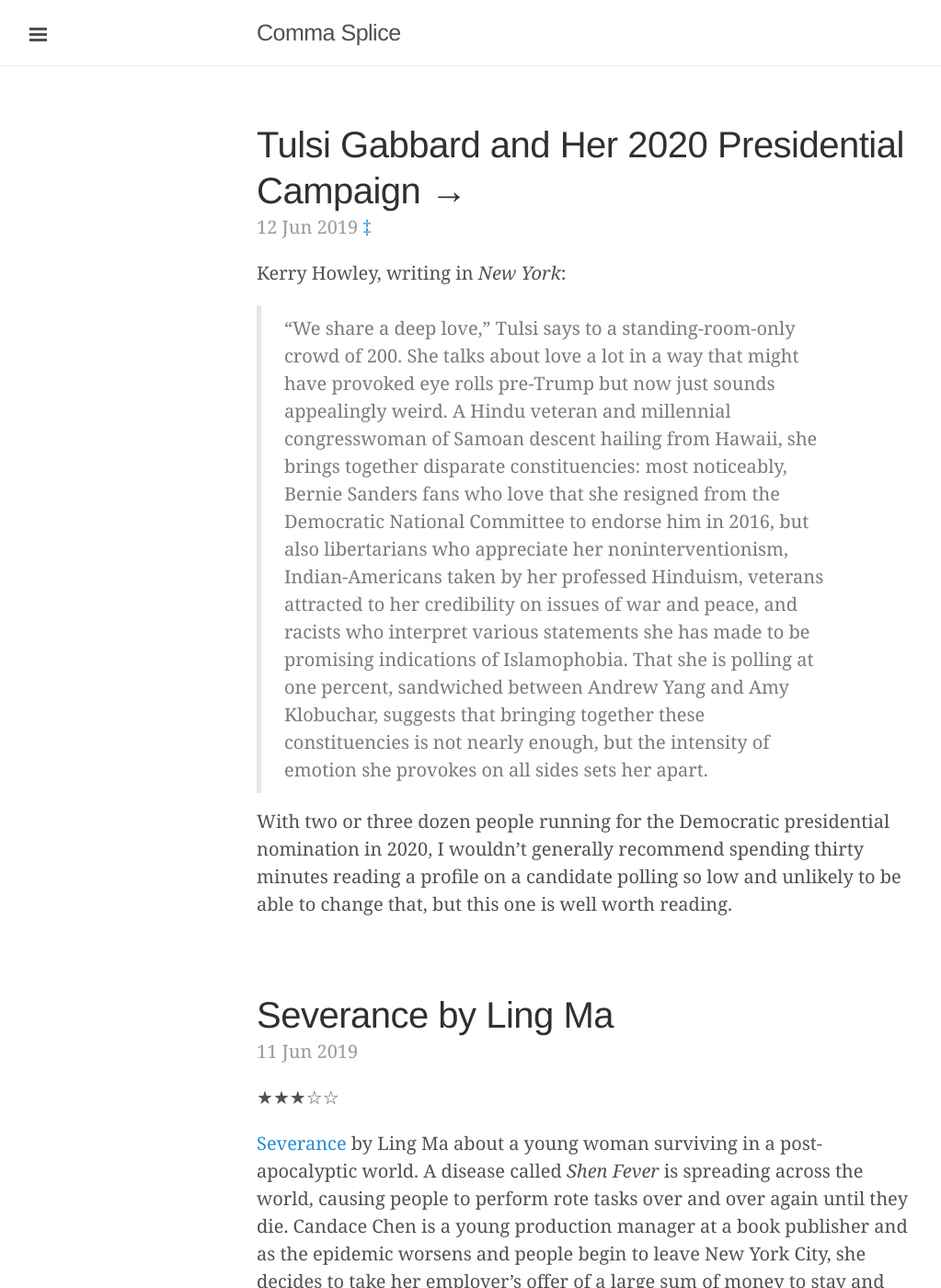
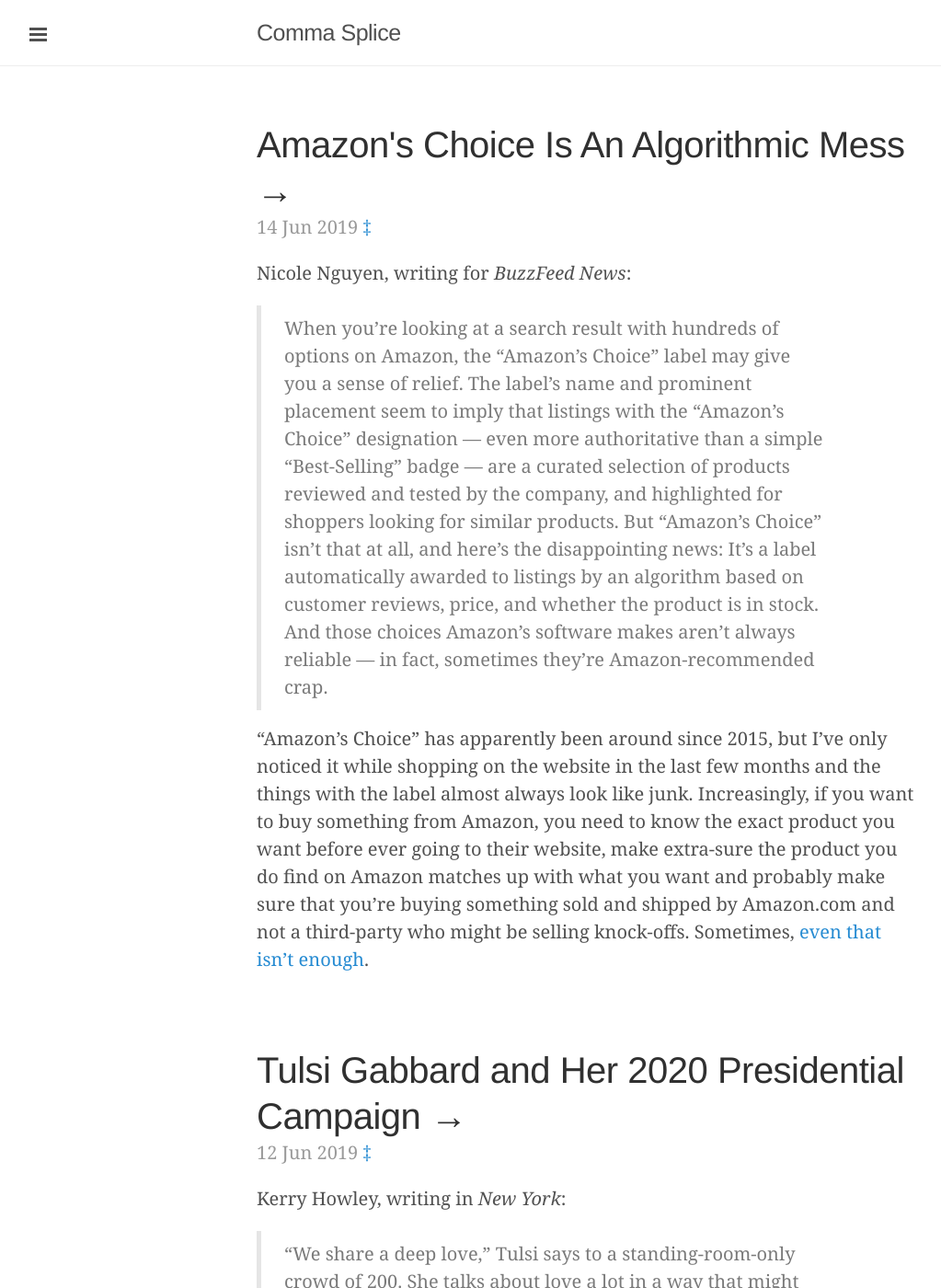
Before and after one commit to davidixon/davidixon.github.io, a Jekyll site: the page built from index.html, in a window 1280 px wide and 1400 px high. Shown: the whole window at 92% size, without its empty margins (1-1024 px from the left). Built offline with Jekyll 4.4.1, drawn with Linux system fonts in a browser that asks for light colours; the list of posts is cut into pages by our own code.

Commit message:
New link post

```diff
--- /dev/null
+++ b/_posts/2019-06-14-amazon-choice.md
@@ -0,0 +1,12 @@
+---
+layout: post
+title: "Amazon's Choice Is An Algorithmic Mess"
+date: 2019-06-14 13:10:00
+link: https://www.buzzfeednews.com/article/nicolenguyen/amazons-choice-bad-products
+---
+
+Nicole Nguyen, writing for *BuzzFeed News*:
+
+> When you’re looking at a search result with hundreds of options on Amazon, the “Amazon’s Choice” label may give you a sense of relief. The label’s name and prominent placement seem to imply that listings with the “Amazon’s Choice” designation — even more authoritative than a simple “Best-Selling” badge — are a curated selection of products reviewed and tested by the company, and highlighted for shoppers looking for similar products. But “Amazon’s Choice” isn’t that at all, and here’s the disappointing news: It’s a label automatically awarded to listings by an algorithm based on customer reviews, price, and whether the product is in stock. And those choices Amazon’s software makes aren’t always reliable — in fact, sometimes they’re Amazon-recommended crap.
+
+"Amazon's Choice" has apparently been around since 2015, but I've only noticed it while shopping on the website in the last few months and the things with the label almost always look like junk. Increasingly, if you want to buy something from Amazon, you need to know the exact product you want before ever going to their website, make extra-sure the product you do find on Amazon matches up with what you want and probably make sure that you're buying something sold and shipped by Amazon.com and not a third-party who might be selling knock-offs. Sometimes, [even that isn't enough](https://www.patentlyapple.com/patently-apple/2016/10/apple-sues-mobile-star-for-selling-counterfeit-power-adapters-and-charging-cables-through-amazon.html).
```
Also changed, not shown: _posts/2019-06-11-severance.md (+1 -1 lines).
